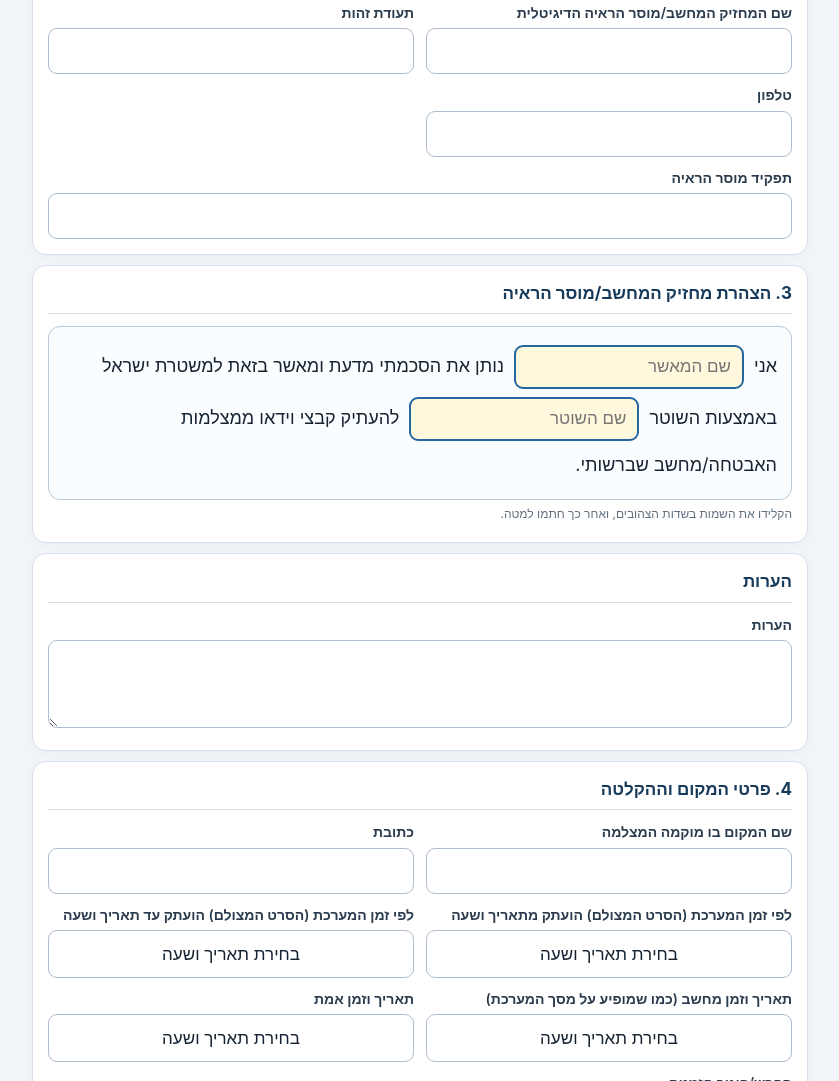
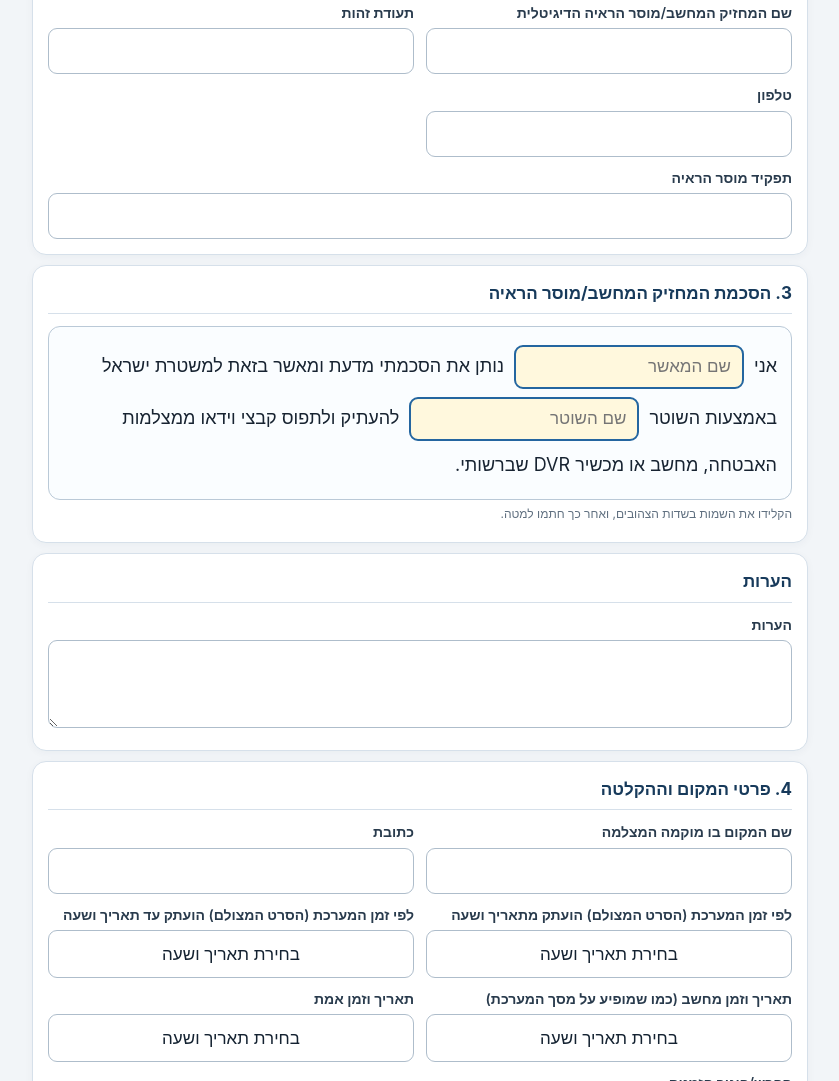
Before and after one commit to daiv15060-bot/digital-evidence-form-, a plain HTML site: page index.html in a window 1280 px wide. Shown: the part 698-1779 px from the top of the page, without its empty margins (220-1059 px from the left). Drawn offline with Linux system fonts and the light colour scheme.

Commit message:
Add files via upload

```diff
--- a/index.html
+++ b/index.html
@@ -142,8 +142,8 @@ input:focus,textarea:focus,select:focus{border-color:var(--blue);box-shadow:0 0
 <section class="card"><h2>2. פרטי מחזיק המחשב/מוסר הראיה</h2><div class="grid">
 <div class="field"><label>שם המחזיק המחשב/מוסר הראיה הדיגיטלית</label><input data-key="giver_name"></div><div class="field"><label>תעודת זהות</label><input data-key="giver_id" inputmode="numeric"></div><div class="field"><label>טלפון</label><input data-key="giver_phone" type="tel"></div><div class="field wide"><label>תפקיד מוסר הראיה</label><input data-key="giver_role"></div>
 </div></section>
-<section class="card"><h2>3. הצהרת מחזיק המחשב/מוסר הראיה</h2>
-<div class="inline-sentence">אני <input data-key="approving_person" aria-label="שם המאשר" placeholder="שם המאשר"> נותן את הסכמתי מדעת ומאשר בזאת למשטרת ישראל באמצעות השוטר <input data-key="copying_officer" aria-label="שם השוטר" placeholder="שם השוטר"> להעתיק קבצי וידאו ממצלמות האבטחה/מחשב שברשותי.</div>
+<section class="card"><h2>3. הסכמת המחזיק המחשב/מוסר הראיה</h2>
+<div class="inline-sentence">אני <input data-key="approving_person" aria-label="שם המאשר" placeholder="שם המאשר"> נותן את הסכמתי מדעת ומאשר בזאת למשטרת ישראל באמצעות השוטר <input data-key="copying_officer" aria-label="שם השוטר" placeholder="שם השוטר"> להעתיק ולתפוס קבצי וידאו ממצלמות האבטחה, מחשב או מכשיר DVR שברשותי.</div>
 <p class="sig-help">הקלידו את השמות בשדות הצהובים, ואחר כך חתמו למטה.</p>
 </section>
 <section class="card"><h2>הערות</h2><div class="grid"><div class="field wide"><label>הערות</label><textarea data-key="notes"></textarea></div></div></section>
```
